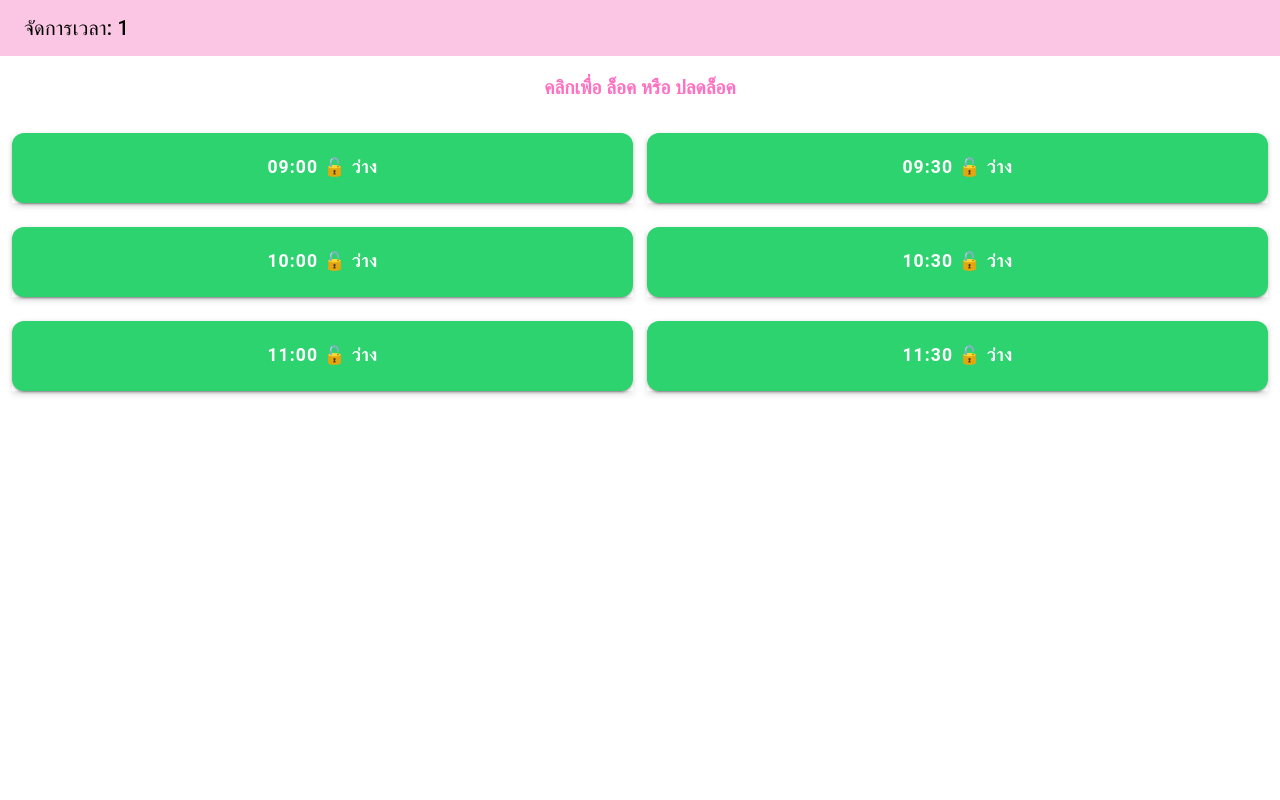
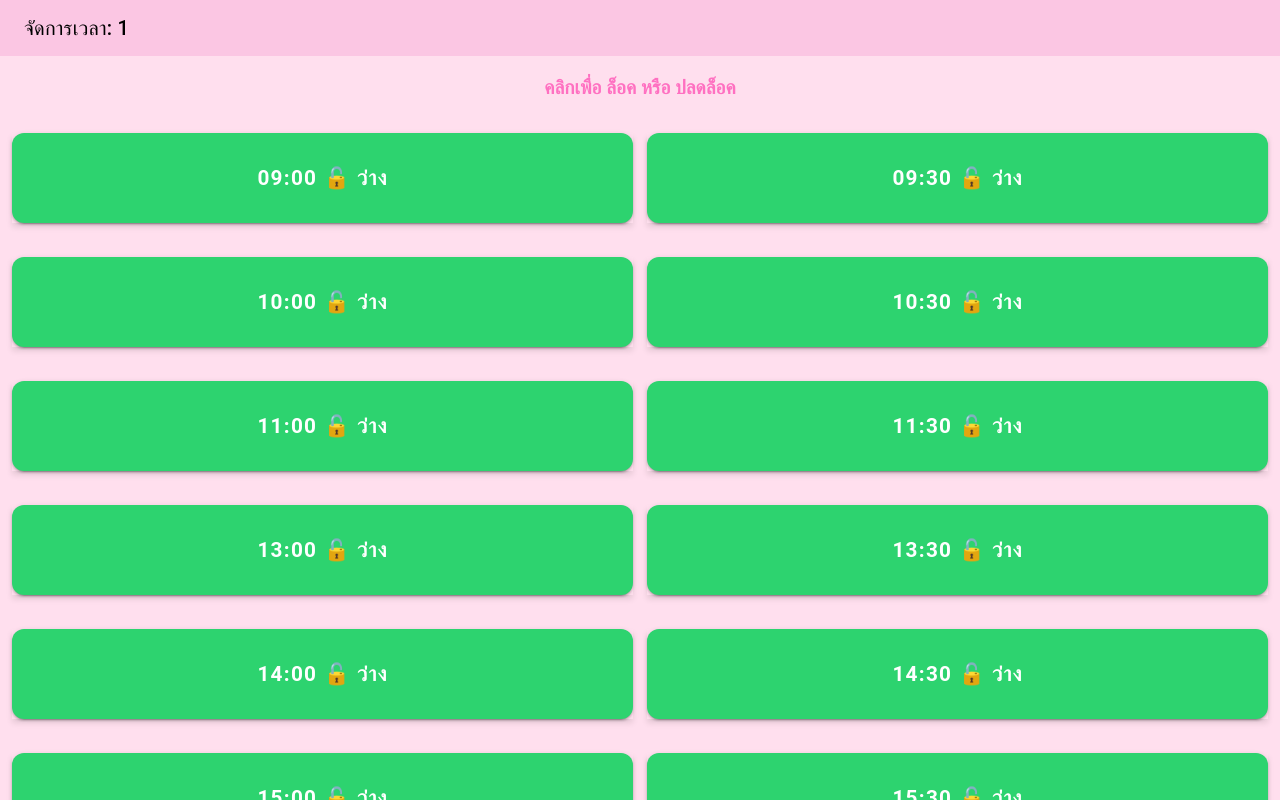
Before and after one commit to Sonaticspink/DIA, a React (Vite) app: page /doctor/slot-manager/1 in a window 1280 px wide. Built offline with nearby package versions, Linux system fonts and the light colour scheme; no server answers; the database is empty.

Commit message:
Add Time + Edit Some UI

```diff
--- a/src/pages/AppointmentDetail.tsx
+++ b/src/pages/AppointmentDetail.tsx
@@ -15,7 +15,7 @@ const AppointmentDetail: React.FC = () => {
   const [bookedSlots, setBookedSlots] = useState<string[]>([]);
   const [loading, setLoading] = useState(true);
 
-  const hardcodedSlots = ['09:00:00', '09:30:00', '10:00:00', '10:30:00', '11:00:00', '11:30:00'];
+  const hardcodedSlots = ['09:00:00', '09:30:00', '10:00:00', '10:30:00', '11:00:00', '11:30:00','13:00:00', '13:30:00', '14:00:00', '14:30:00', '15:00:00', '15:30:00'];
 
   // This hook runs every time you enter the page, fixing the "second time" update bug
   useIonViewWillEnter(() => {
--- a/src/pages/DoctorDashboard.css
+++ b/src/pages/DoctorDashboard.css
@@ -1,11 +1,11 @@
 .doctor-header {
-    --background: #fbc6e3; /* Light pink header */
+    --background: #FEC5E5; /* Light pink header */
     --padding-top: 15px;
     --padding-bottom: 15px;
 }
 
 .doctor-title {
-    font-size: 1.6rem;
+    font-size: 2.2rem;
     font-weight: bold;
     color: #000;
 }
@@ -18,7 +18,7 @@
 }
 
 .doctor-bg {
-    --background: #ffffff;
+    --background: #FFDFEE;
 }
 
 .button-container-doctor {
--- a/src/pages/DoctorSlotManager.css
+++ b/src/pages/DoctorSlotManager.css
@@ -5,7 +5,7 @@
 }
 
 .doc-slot-bg {
-    --background: #ffffff;
+    --background: #FFDFEE;
 }
 
 .doc-slot-instruction {
@@ -17,10 +17,10 @@
 }
 
 .toggle-btn {
-    height: 70px;
-    margin-bottom: 10px;
+    height: 90px;
+    margin-bottom: 20px;
     --border-radius: 12px;
-    font-size: 1.1rem;
+    font-size: 1.3rem;
     font-weight: bold;
     box-shadow: 0 4px 6px rgba(0,0,0,0.1);
 }
--- a/src/pages/DoctorSlotManager.tsx
+++ b/src/pages/DoctorSlotManager.tsx
@@ -15,7 +15,7 @@ const DoctorSlotManager: React.FC = () => {
   const [showToast, setShowToast] = useState(false);
   const [toastMsg, setToastMsg] = useState("");
 
-  const hardcodedSlots = ['09:00:00', '09:30:00', '10:00:00', '10:30:00', '11:00:00', '11:30:00'];
+  const hardcodedSlots = ['09:00:00', '09:30:00', '10:00:00', '10:30:00', '11:00:00', '11:30:00','13:00:00', '13:30:00', '14:00:00', '14:30:00', '15:00:00', '15:30:00'];
 
   useIonViewWillEnter(() => { fetchBookedStatus(); });
 
```
